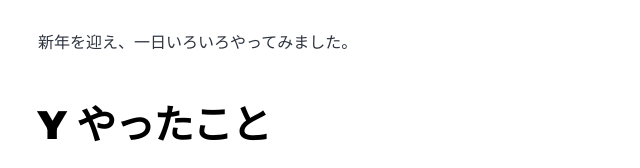
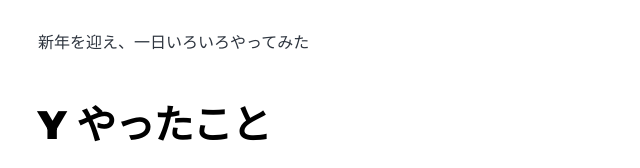
Before and after one commit to LeeDDHH/blog, a Gatsby site: page /2021-01-01-ywt/ in a window 1280 px wide. Shown: the part 211-379 px from the top of the page, 286-926 px from the left. Built offline with nearby package versions, Linux system fonts and the light colour scheme; Gatsby itself is replaced by a stand-in of ours.

Commit message:
文章修正

```diff
--- a/content/blog/2021-01-01-ywt/index.md
+++ b/content/blog/2021-01-01-ywt/index.md
@@ -4,7 +4,7 @@ date: "2021-01-01T23:59:59.000Z"
 description: "新年早々、ふりかえり"
 ---
 
-新年を迎え、一日いろいろやってみました。
+新年を迎え、一日いろいろやってみた
 
 # Y やったこと
 - 一日で8km歩く
```
